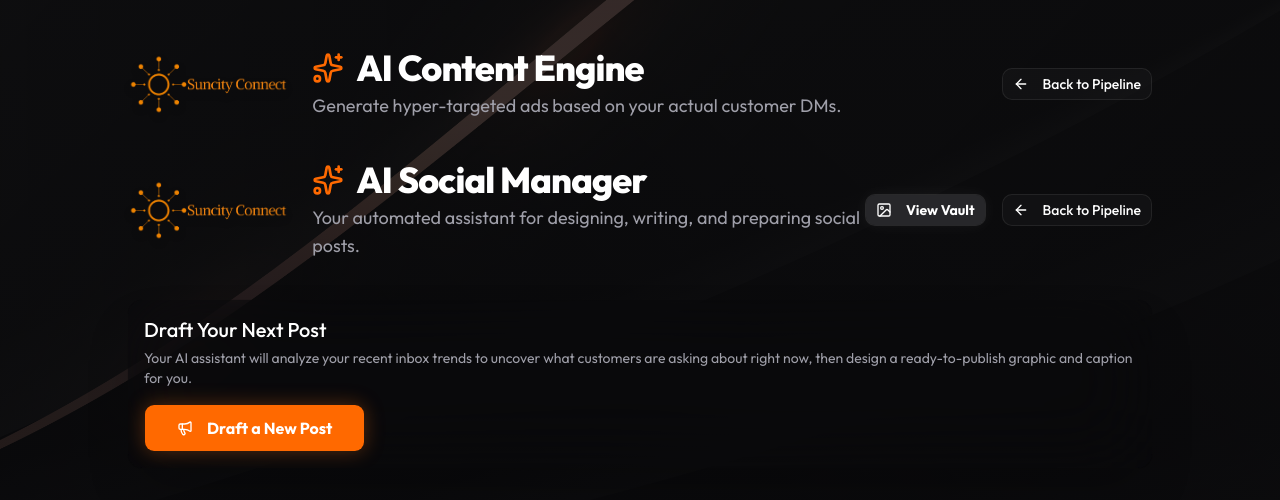
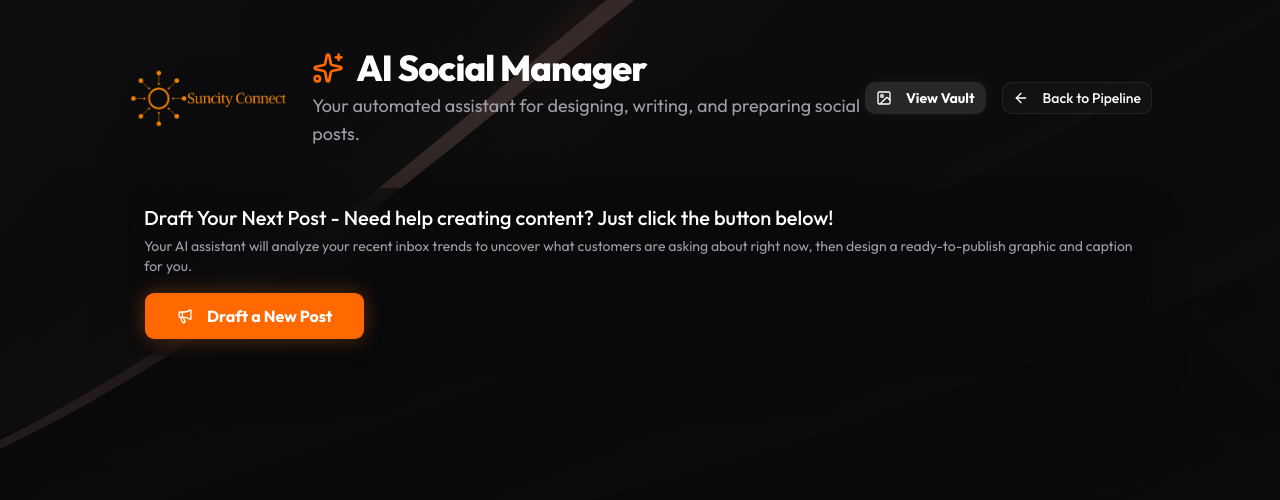
Before and after one commit to wesdavis/Suncity-Connect, a Next.js app: page /dashboard/marketing in a window 1280 px wide. Shown: the top 500 px of the page. Built offline with nearby package versions, Linux system fonts and the light colour scheme.

Commit message:
some design chages on social manager

```diff
--- a/src/app/dashboard/marketing/page.js
+++ b/src/app/dashboard/marketing/page.js
@@ -156,25 +156,6 @@ export default function MarketingEngine() {
     >
       <div className="max-w-5xl mx-auto space-y-8">
 
-        <div className="flex items-center justify-between mb-10">
-          <div className="flex items-center gap-6">
-            <img src="/assets/SCC_logo.png" alt="Sun City Connect" className="h-16 w-auto drop-shadow-lg" />
-            <div>
-              <h1 className="text-4xl font-extrabold tracking-tight text-white flex items-center gap-3">
-                <Sparkles className="text-orange-500 w-8 h-8" />
-                AI Content Engine
-              </h1>
-              <p className="text-zinc-400 mt-1 text-lg">Generate hyper-targeted ads based on your actual customer DMs.</p>
-            </div>
-          </div>
-
-          <Link href="/dashboard">
-            <Button variant="outline" className="bg-zinc-900/50 border-white/10 text-white hover:bg-zinc-800">
-              <ArrowLeft className="w-4 h-4 mr-2" /> Back to Pipeline
-            </Button>
-          </Link>
-        </div>
-
         {/* Header Section */}
         <div className="flex items-center justify-between mb-10">
           <div className="flex items-center gap-6">
@@ -205,9 +186,10 @@ export default function MarketingEngine() {
 
         <Card className="bg-zinc-950/40 backdrop-blur-2xl border-white/10 shadow-2xl">
           <CardHeader>
-            <CardTitle className="text-xl text-white">Draft Your Next Post</CardTitle>
+            <CardTitle className="text-xl text-white">Draft Your Next Post - Need help creating content? Just click the button below!</CardTitle>
             <CardDescription className="text-zinc-400">
               Your AI assistant will analyze your recent inbox trends to uncover what customers are asking about right now, then design a ready-to-publish graphic and caption for you.
+
             </CardDescription>
           </CardHeader>
           <CardContent className="space-y-8">
```
